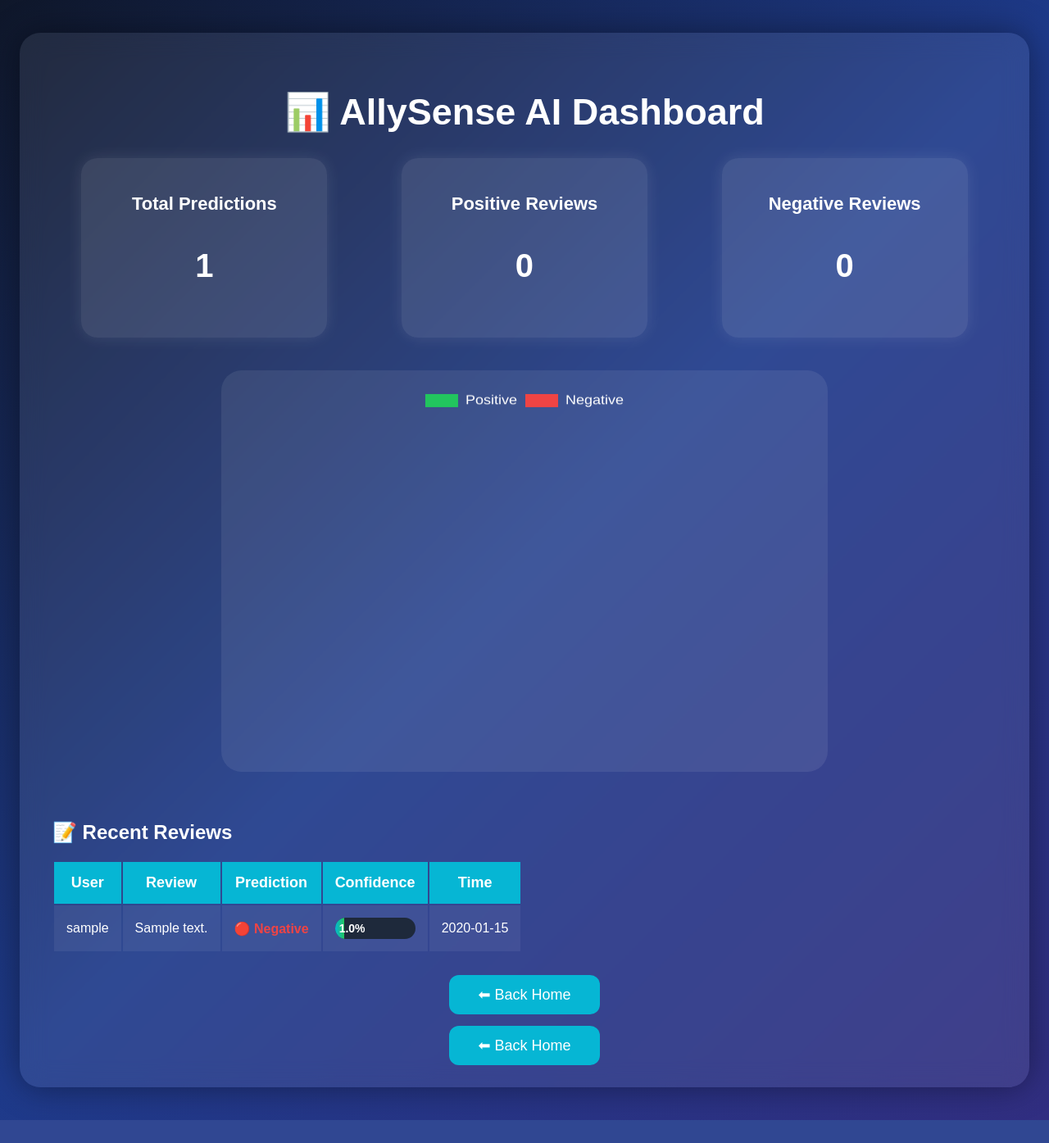
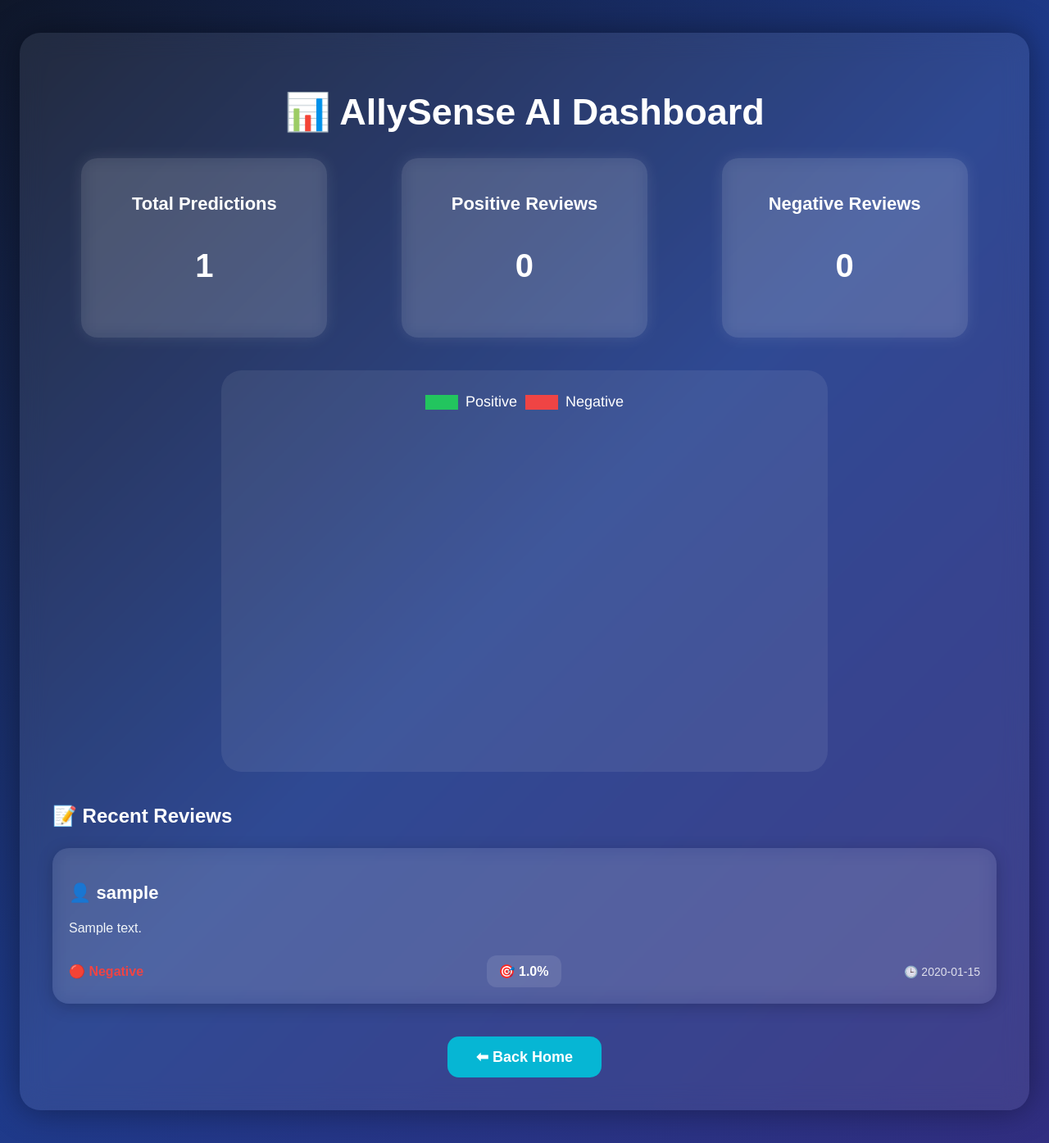
Before and after one commit to sanelakshmidharreddy/allysense_ai_analyzer, a Flask app: page /dashboard in a window 1280 px wide. Shown: the whole page at 82% size. Before the commit the page ends 1367 px from the top, so only its background shows below. Run offline with Flask 3, Linux system fonts and the light colour scheme; tables that the repository leaves empty hold one stand-in row (values such as "Sample post"); parts of the project's set-up code (start-up, migrations or seed data) failed here and were passed over.

Commit message:
Modern professional dashboard UI

```diff
--- a/templates/dashboard.html
+++ b/templates/dashboard.html
@@ -53,6 +53,7 @@
             box-shadow:0 0 20px rgba(255,255,255,0.1);
             text-align:center;
             transition:0.3s;
+            backdrop-filter: blur(10px);
         }
 
         .card:hover{
@@ -80,62 +81,71 @@
 
         canvas{
             width:100% !important;
-            height:400px !important;
+            height:auto !important;
         }
 
         .history-box{
             margin-top:40px;
-            overflow-x:auto;
         }
 
-        <div class="table-container">
-
-        table{
-            width:100%;
-            border-collapse:collapse;
-            margin-top:20px;
+        .reviews-container{
+            display:flex;
+            flex-direction:column;
+            gap:20px;
+            margin-top:25px;
         }
 
-        table th{
-            background:#06b6d4;
-            padding:15px;
-            font-size:18px;
+        .review-card{
+            background: rgba(255,255,255,0.08);
+            backdrop-filter: blur(12px);
+            border-radius:20px;
+            padding:20px;
+            box-shadow:0 4px 20px rgba(0,0,0,0.2);
         }
 
-        table td{
-            background: rgba(255,255,255,0.06);
-            padding:15px;
-            text-align:center;
+        .review-card h3{
+            margin-bottom:12px;
+            font-size:22px;
         }
 
-        tr:hover{
-            background: rgba(255,255,255,0.1);
-            transition:0.3s;
+        .review-message{
+            font-size:16px;
+            line-height:1.8;
+            color:#f1f5f9;
+            margin-bottom:18px;
+            word-break: break-word;
+        }
+
+        .review-footer{
+            display:flex;
+            justify-content:space-between;
+            align-items:center;
+            flex-wrap:wrap;
+            gap:10px;
         }
 
         .positive-badge{
             color:#22c55e;
             font-weight:bold;
+            font-size:16px;
         }
 
         .negative-badge{
             color:#ef4444;
             font-weight:bold;
+            font-size:16px;
         }
 
-        .progress-bar{
-            width:100%;
-            background:#1e293b;
-            border-radius:20px;
-            overflow:hidden;
+        .confidence-badge{
+            background: rgba(255,255,255,0.1);
+            padding:10px 15px;
+            border-radius:12px;
+            font-weight:bold;
         }
 
-        .progress-fill{
-            background: linear-gradient(90deg,#06b6d4,#22c55e);
-            padding:5px;
+        .time-badge{
+            opacity:0.8;
             font-size:14px;
-            font-weight:bold;
-            color:white;
         }
 
         .back-btn{
@@ -148,13 +158,69 @@
             color:white;
             background:#06b6d4;
             padding:14px 35px;
-            border-radius:12px;
+            border-radius:14px;
             font-size:18px;
             transition:0.3s;
+            display:inline-block;
+            font-weight:bold;
         }
 
         .back-btn a:hover{
             background:#0891b2;
+        }
+
+        /* MOBILE RESPONSIVE */
+
+        @media screen and (max-width:768px){
+
+            .dashboard{
+                width:92%;
+                padding:20px;
+                border-radius:20px;
+            }
+
+            h1{
+                font-size:42px;
+                line-height:1.2;
+            }
+
+            .stats{
+                flex-direction:column;
+                align-items:center;
+            }
+
+            .card{
+                width:100%;
+                max-width:100%;
+            }
+
+            .chart-container{
+                height:350px;
+                padding:15px;
+            }
+
+            .review-card{
+                padding:18px;
+            }
+
+            .review-card h3{
+                font-size:18px;
+            }
+
+            .review-message{
+                font-size:15px;
+                line-height:1.7;
+            }
+
+            .review-footer{
+                flex-direction:column;
+                align-items:flex-start;
+            }
+
+            .back-btn a{
+                width:100%;
+                text-align:center;
+            }
         }
 
     </style>
@@ -196,25 +262,21 @@
 
         <h2>📝 Recent Reviews</h2>
 
-        <table>
-
-            <tr>
-                <th>User</th>
-                <th>Review</th>
-                <th>Prediction</th>
-                <th>Confidence</th>
-                <th>Time</th>
-            </tr>
+        <div class="reviews-container">
 
             {% for item in history %}
 
-            <tr>
+            <div class="review-card">
 
-                <td>{{ item[0] }}</td>
+                <h3>👤 {{ item[0] }}</h3>
 
-                <td>{{ item[1] }}</td>
+                <p class="review-message">
+                    {{ item[1] }}
+                </p>
 
-                <td>
+                <div class="review-footer">
+
+                    <div>
 
                         {% if item[2] == "Positive" %}
 
@@ -230,37 +292,23 @@
 
                         {% endif %}
 
-                </td>
+                    </div>
 
-                <td>
+                    <div class="confidence-badge">
+                        🎯 {{ item[3] }}%
+                    </div>
 
-                    <div class="progress-bar">
-
-                        <div
-                        class="progress-fill"
-                        style="width: {{ item[3] }}%;"
-                        >
-
-                            {{ item[3] }}%
+                    <div class="time-badge">
+                        🕒 {{ item[4] }}
+                    </div>
 
                 </div>
 
             </div>
 
-                </td>
-
-                <td>{{ item[4] }}</td>
-
-            </tr>
-
             {% endfor %}
 
-        </table>
-
         </div>
-
-    <div class="back-btn">
-        <a href="/">⬅ Back Home</a>
 
     </div>
 
```
Also changed, not shown: static/style.css (+91 -0 lines). Lines whose indentation alone changed are shown as unchanged.
